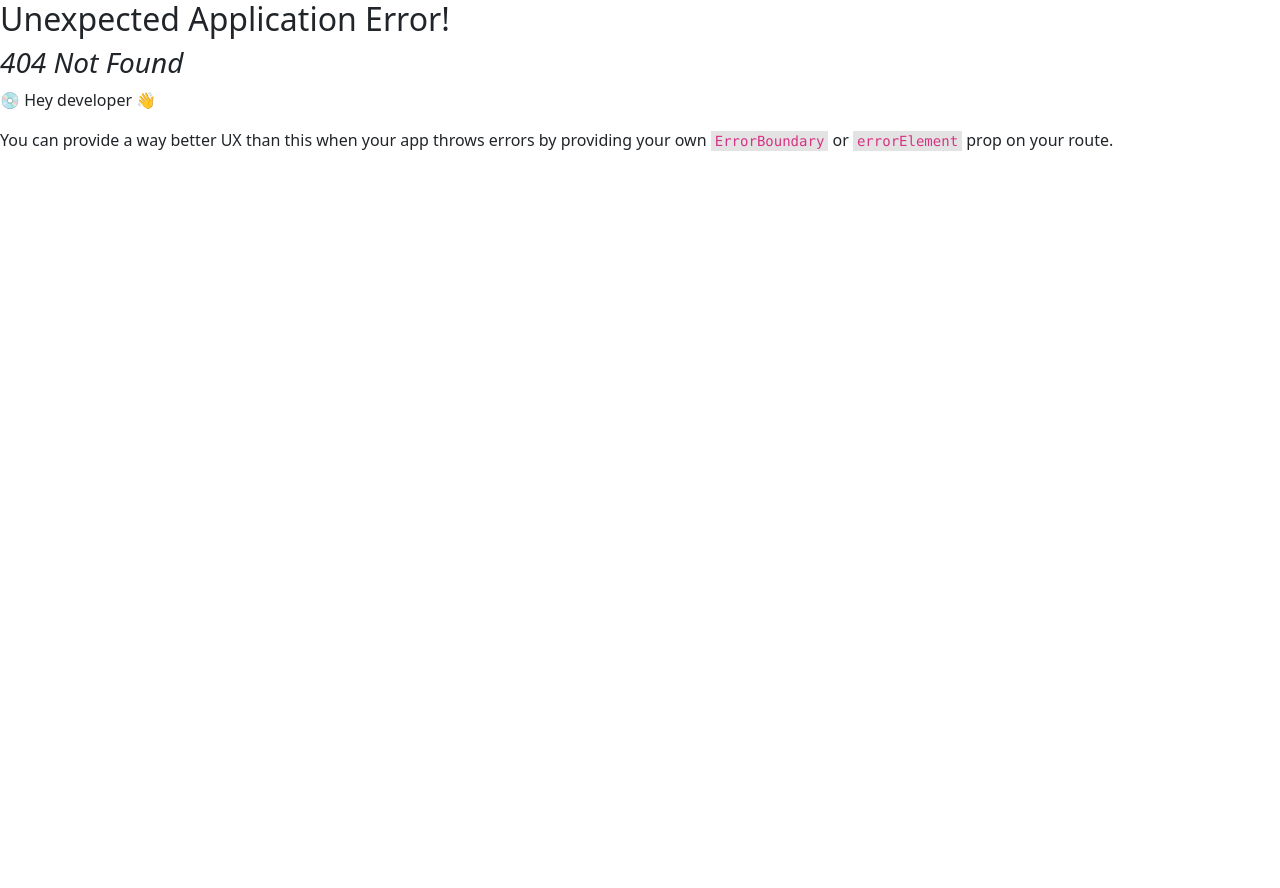
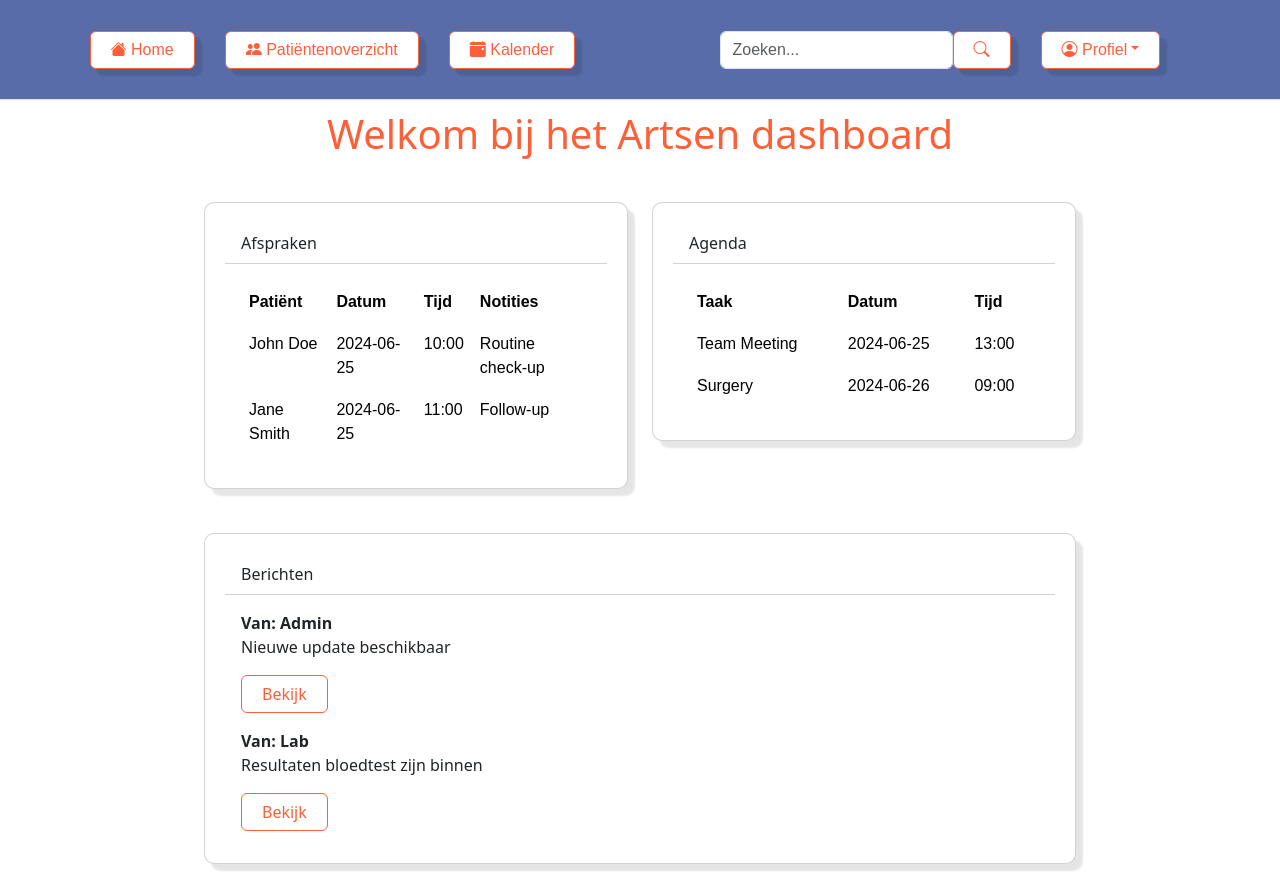
Before and after one commit to ZuydUniversity/B2C6_B2A_Frontend, a React (Vite) app: page /doctordashboard in a window 1280 px wide. Before the commit this address had no page. Before the commit the page ends 800 px from the top, so only its background shows below. Built offline with nearby package versions, Linux system fonts and the light colour scheme.

Commit message:
home link fix

```diff
--- a/src/components/Navbar.jsx
+++ b/src/components/Navbar.jsx
@@ -57,7 +57,7 @@ const Navbar = () => {
 
                 <div className="collapse navbar-collapse" id="navbarSupportedContent">
                     <ul className="navbar-nav me-auto">
-                        <Link to="/Home" type="button" className="btn btn-outline-primary"><i className="bi bi-house-fill"></i> Home</Link>
+                        <Link to="/DoctorDashboard" type="button" className="btn btn-outline-primary"><i className="bi bi-house-fill"></i> Home</Link>
                         <Link to="/PatientOverview" type="button" className="btn btn-outline-primary"><i className="bi bi-people-fill"></i> Patiëntenoverzicht</Link>
                         <Link to="/Kalender" type="button" className="btn btn-outline-primary"><i className="bi bi-calendar-event-fill"></i> Kalender</Link>
                 </ul>
--- a/src/main.jsx
+++ b/src/main.jsx
@@ -19,12 +19,14 @@ import PatMenuTest from './menuTests/patientmenu.jsx'
 import ResMenuTest from './menuTests/researchermenu.jsx'
 import AdminMenu from './menuTests/adminmenu.jsx';
 import ResetPassword from './routes/resetpassword.jsx';
+import DoctorDashboard from './routes/Home.jsx';
 
 
 
 const router = createBrowserRouter([
     { path: "/", element: <App/> },
     { path: "/patientoverview", element: <PatientOverview /> },
+    { path: "/doctordashboard", element: <DoctorDashboard/> },
     { path: "/patientview/:patientId", element: <PatientView /> },
     { path: "/resultoverview/:patientId", element: <ResultOverview /> },
     { path: "/myometriepage/:patientId/:resultId", element: <MyometriePage /> },
--- a/src/routes/Home.jsx
+++ b/src/routes/Home.jsx
@@ -4,21 +4,102 @@ import 'bootstrap/dist/css/bootstrap.min.css';
 import Navbar from '../components/Navbar';
 import React, { useState, useEffect } from 'react';
 import { useNavigate } from 'react-router-dom';
+import { Table, Card, Button } from 'react-bootstrap';
 
-const Dashboard = () => {
+const DoctorDashboard = () => {
+    const [appointments, setAppointments] = useState([]);
+    const [schedule, setSchedule] = useState([]);
+    const [messages, setMessages] = useState([]);
+
+    useEffect(() => {
+        // Hier kunnen API calls komen om data op te halen
+        setAppointments([
+            { id: 1, patient: 'John Doe', date: '2024-06-25', time: '10:00', notes: 'Routine check-up' },
+            { id: 2, patient: 'Jane Smith', date: '2024-06-25', time: '11:00', notes: 'Follow-up' },
+        ]);
+        setSchedule([
+            { id: 1, task: 'Team Meeting', date: '2024-06-25', time: '13:00' },
+            { id: 2, task: 'Surgery', date: '2024-06-26', time: '09:00' },
+        ]);
+        setMessages([
+            { id: 1, from: 'Admin', message: 'Nieuwe update beschikbaar' },
+            { id: 2, from: 'Lab', message: 'Resultaten bloedtest zijn binnen' },
+        ]);
+    }, []);
+
     return (
         <div>
             <Navbar />
-            <div className="container mt-4">
-                <h1>Welkom bij het ArtsenDashboard</h1>
-                <div className="row">
+            <div className="container formwidth">
+                <h1 className="centered_title">Welkom bij het Artsen dashboard</h1>
+                <div className="row mt-4">
                     <div className="col-md-6">
+                        <Card>
+                            <Card.Header>Afspraken</Card.Header>
+                            <Card.Body>
+                                <Table bordered hover>
+                                    <thead>
+                                        <tr>
+                                            <th>Patiënt</th>
+                                            <th>Datum</th>
+                                            <th>Tijd</th>
+                                            <th>Notities</th>
+                                        </tr>
+                                    </thead>
+                                    <tbody>
+                                        {appointments.map(appointment => (
+                                            <tr key={appointment.id}>
+                                                <td>{appointment.patient}</td>
+                                                <td>{appointment.date}</td>
+                                                <td>{appointment.time}</td>
+                                                <td>{appointment.notes}</td>
+                                            </tr>
+                                        ))}
+                                    </tbody>
+                                </Table>
+                            </Card.Body>
+                        </Card>
                     </div>
                     <div className="col-md-6">
+                        <Card>
+                            <Card.Header>Agenda</Card.Header>
+                            <Card.Body>
+                                <Table bordered hover>
+                                    <thead>
+                                        <tr>
+                                            <th>Taak</th>
+                                            <th>Datum</th>
+                                            <th>Tijd</th>
+                                        </tr>
+                                    </thead>
+                                    <tbody>
+                                        {schedule.map(item => (
+                                            <tr key={item.id}>
+                                                <td>{item.task}</td>
+                                                <td>{item.date}</td>
+                                                <td>{item.time}</td>
+                                            </tr>
+                                        ))}
+                                    </tbody>
+                                </Table>
+                            </Card.Body>
+                        </Card>
                     </div>
                 </div>
-                <div className="row mt-4">
+                <div className="row mt-4 pb-4">
                     <div className="col-12">
+                        <Card>
+                            <Card.Header>Berichten</Card.Header>
+                            <Card.Body>
+                                {messages.map(message => (
+                                    <div key={message.id} className="mb-3">
+                                        <strong>Van: {message.from}</strong>
+                                        <p>{message.message}</p>
+                                        <Button className="btn btn-outline-primary">Bekijk</Button>
+                                    </div>
+                                ))}
+                            </Card.Body>
+                        </Card>
                     </div>
                 </div>
             </div>
@@ -26,4 +107,4 @@ const Dashboard = () => {
     );
 }
 
-export default Dashboard;
+export default DoctorDashboard;
```
